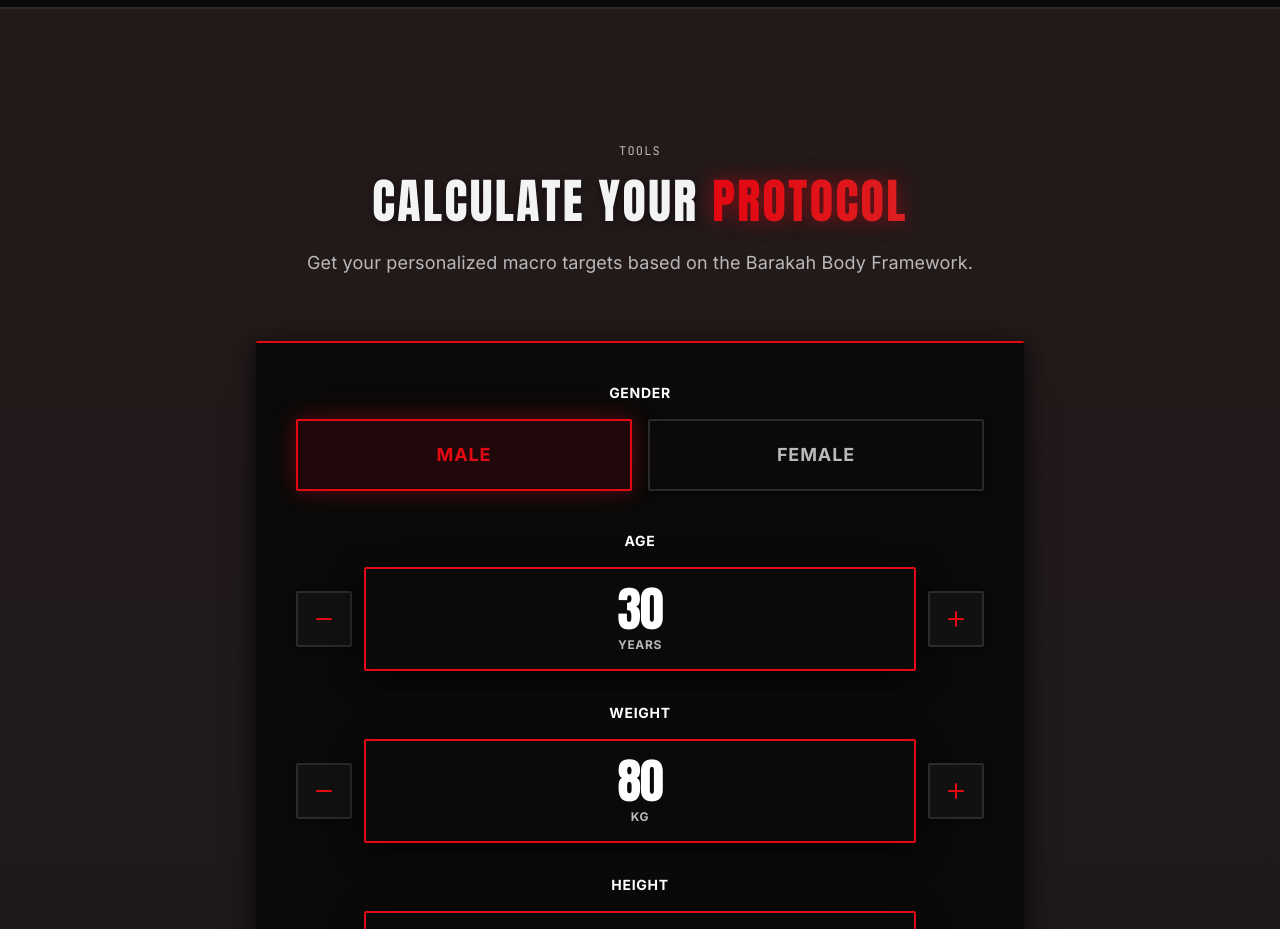
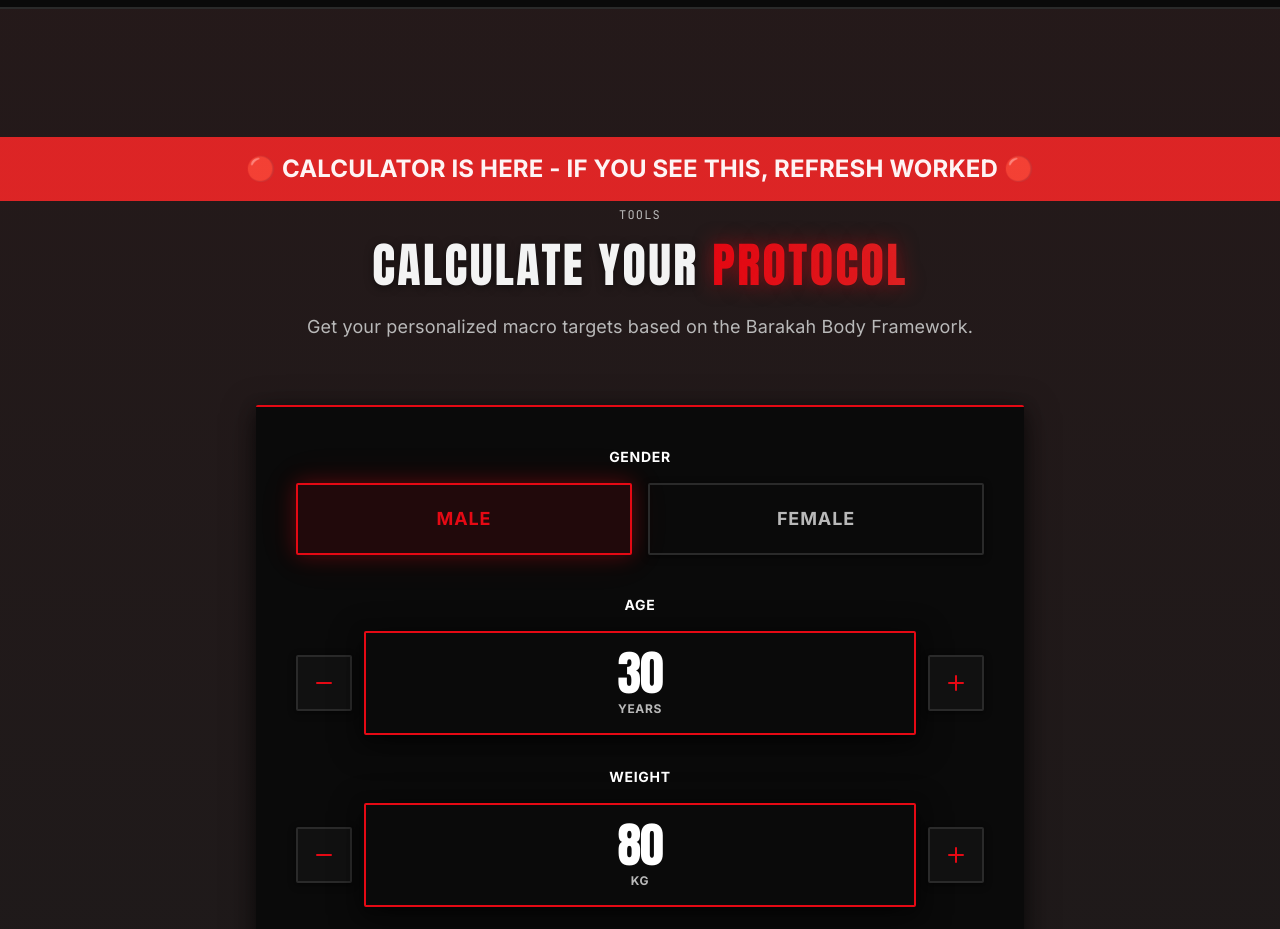
Before and after one commit to princehabib17/BY-4, a React (Vite) app: page /#/ in a window 1280 px wide. Shown: the part 5200-6129 px from the top of the page. Built offline with nearby package versions, Linux system fonts and the light colour scheme.

Commit message:
debug: Add test banner to verify calculator rendering

```diff
--- a/components/MacroCalculator.tsx
+++ b/components/MacroCalculator.tsx
@@ -91,6 +91,10 @@ const MacroCalculator = () => {
 
   return (
     <section className="bg-ink2 py-20 md:py-32 relative overflow-hidden">
+      {/* TEST BANNER - REMOVE AFTER VERIFICATION */}
+      <div className="bg-red-600 text-white text-center py-4 font-bold text-2xl">
+        🔴 CALCULATOR IS HERE - IF YOU SEE THIS, REFRESH WORKED 🔴
+      </div>
       {/* Background Accent */}
       <div className="absolute inset-0 bg-gradient-to-b from-accent/5 to-transparent pointer-events-none" />
 
```
